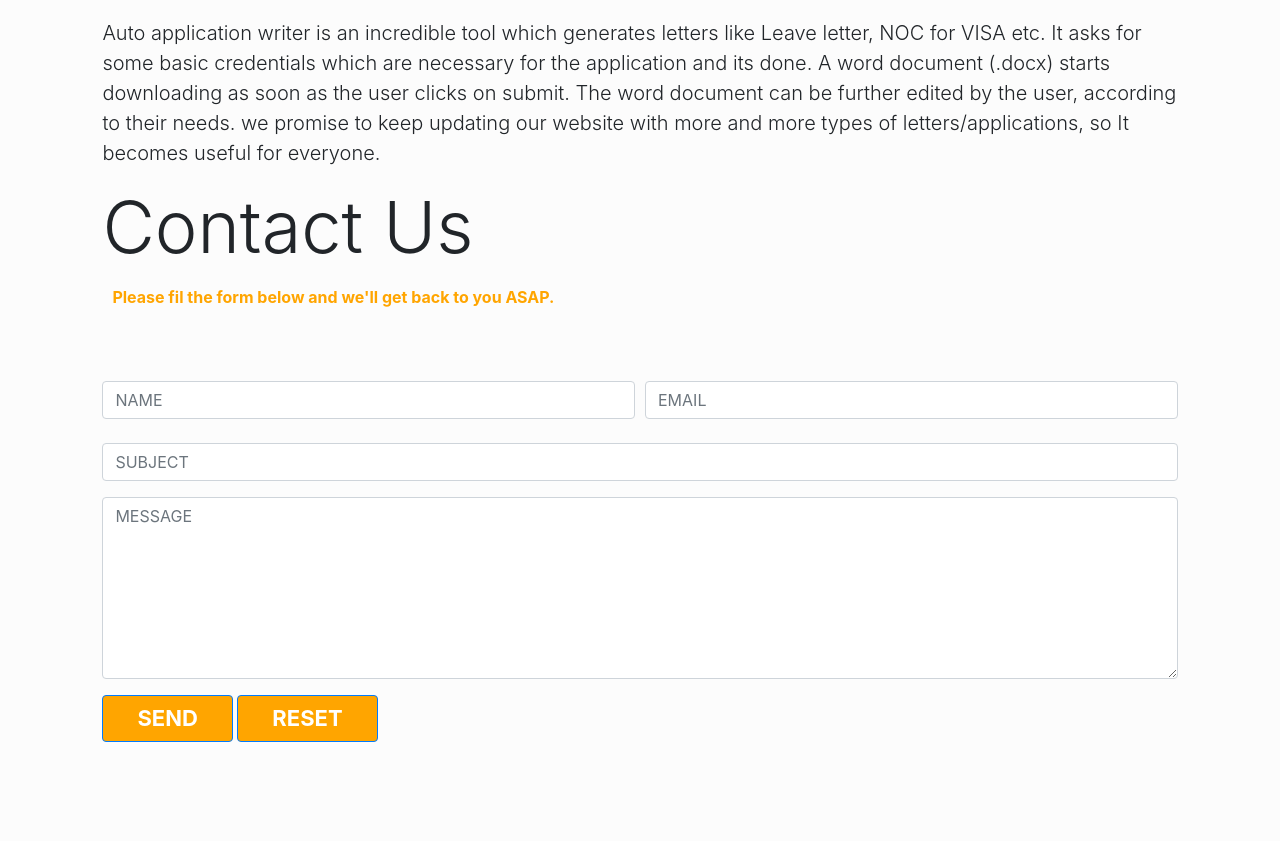
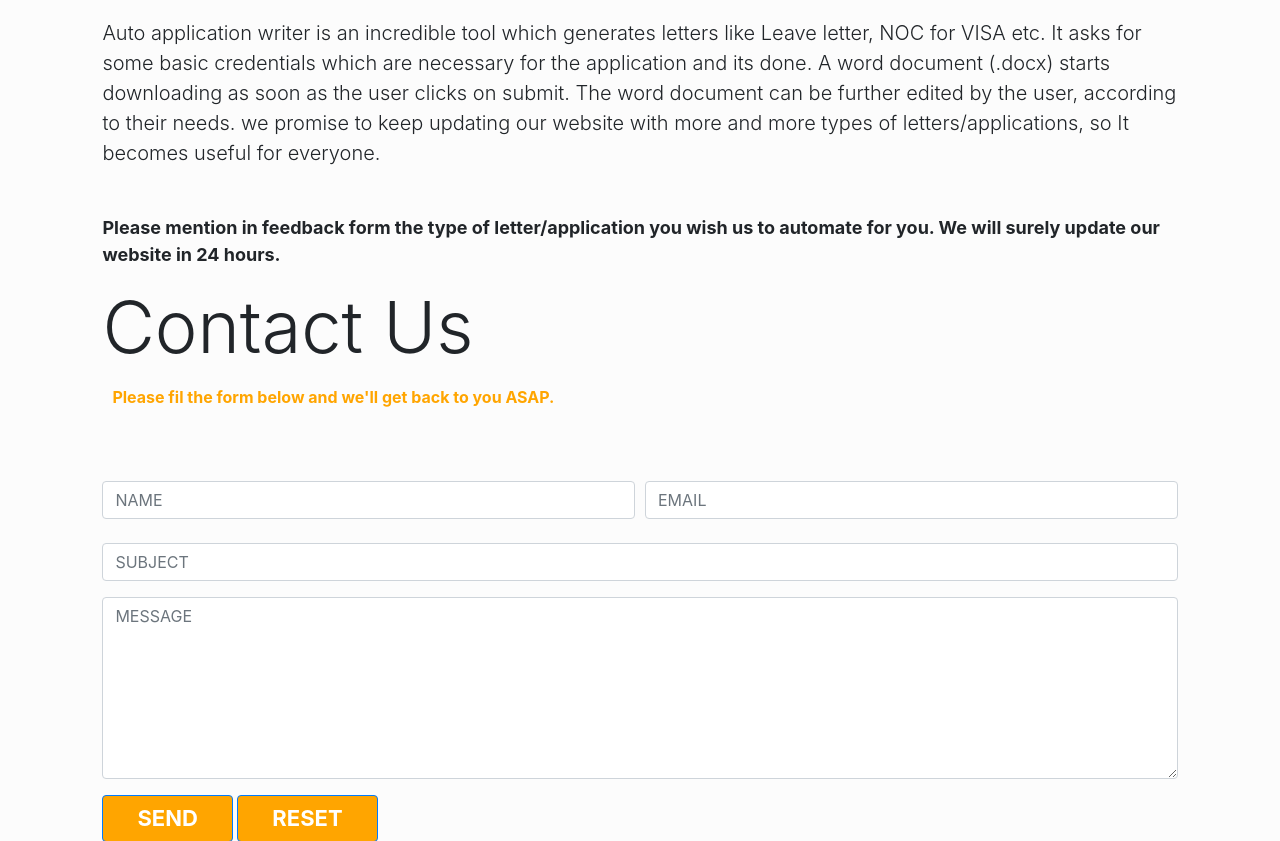
Before and after one commit to PRANAVBHATIA1999/Auto_Application_Writer, a Flask app: page / in a window 1280 px wide. Shown: the part 1548-2389 px from the top of the page. Run offline with Flask 2, Linux system fonts and the light colour scheme; some libraries are stand-ins or nearby versions.

Commit message:
content update

```diff
--- a/static/css/mycss.css
+++ b/static/css/mycss.css
@@ -374,6 +374,23 @@ a {
 
 }
 
+.note {
+    font-size: 18px;
+
+}
+
 /* .sidebutton {
     margin-right: 100px;
 } */
+
+/* .hit-the-floor {
+    color: rgb(231, 149, 41);
+    font-size: 20px;
+    font-weight: bold;
+    font-family: Helvetica;
+    text-shadow: 0 1px 0 #ccc, 0 2px 0 #c9c9c9, 0 3px 0 #bbb, 0 4px 0 #b9b9b9, 0 5px 0 #aaa, 0 6px 1px rgba(0,0,0,.1), 0 0 5px rgba(0,0,0,.1), 0 1px 3px rgba(0,0,0,.3), 0 3px 5px rgba(0,0,0,.2), 0 5px 10px rgba(0,0,0,.25), 0 10px 10px rgba(0,0,0,.2), 0 20px 20px rgba(0,0,0,.15);
+    }
+
+    .hit-the-floor {
+      text-align: center;
+    } */
--- a/templates/application.html
+++ b/templates/application.html
@@ -431,6 +431,12 @@
 			It asks for some basic credentials which are necessary for the application and its done. A word document (.docx) starts
 			downloading as soon as the user clicks on submit. The word document can be further edited by the user, according to their needs.
 			we promise to keep updating our website with more and more types of letters/applications, so It becomes useful for everyone.
+			<br>
+			<br>
+			<div class="note">
+			<strong> Please mention in feedback form the type of letter/application you wish us to automate for you. We will surely update our website in 24 hours.</strong>
+			</div>
+
 		</p>
 
 <form method="POST" action="https://formspree.io/application.writer.yo@gmail.com">
```
